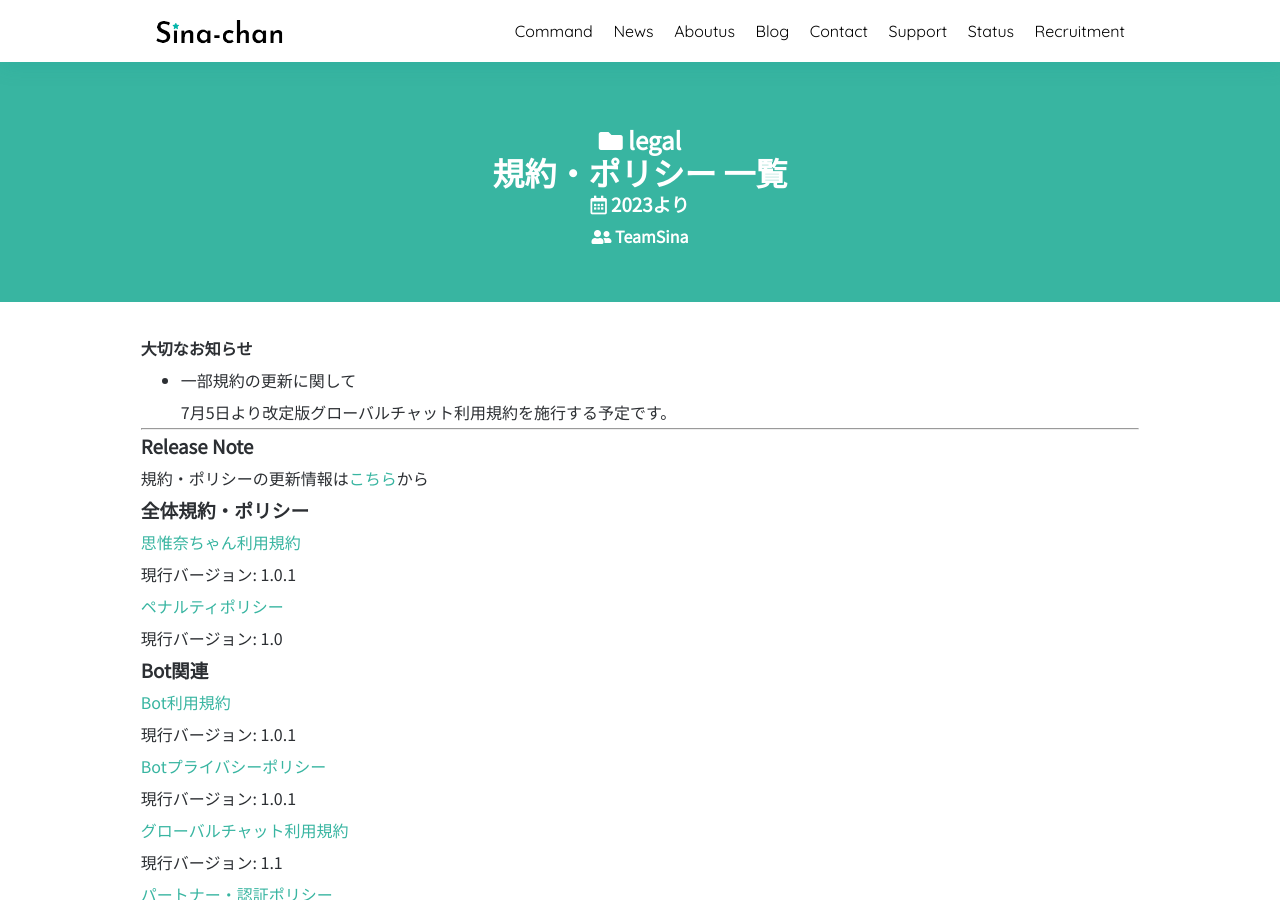
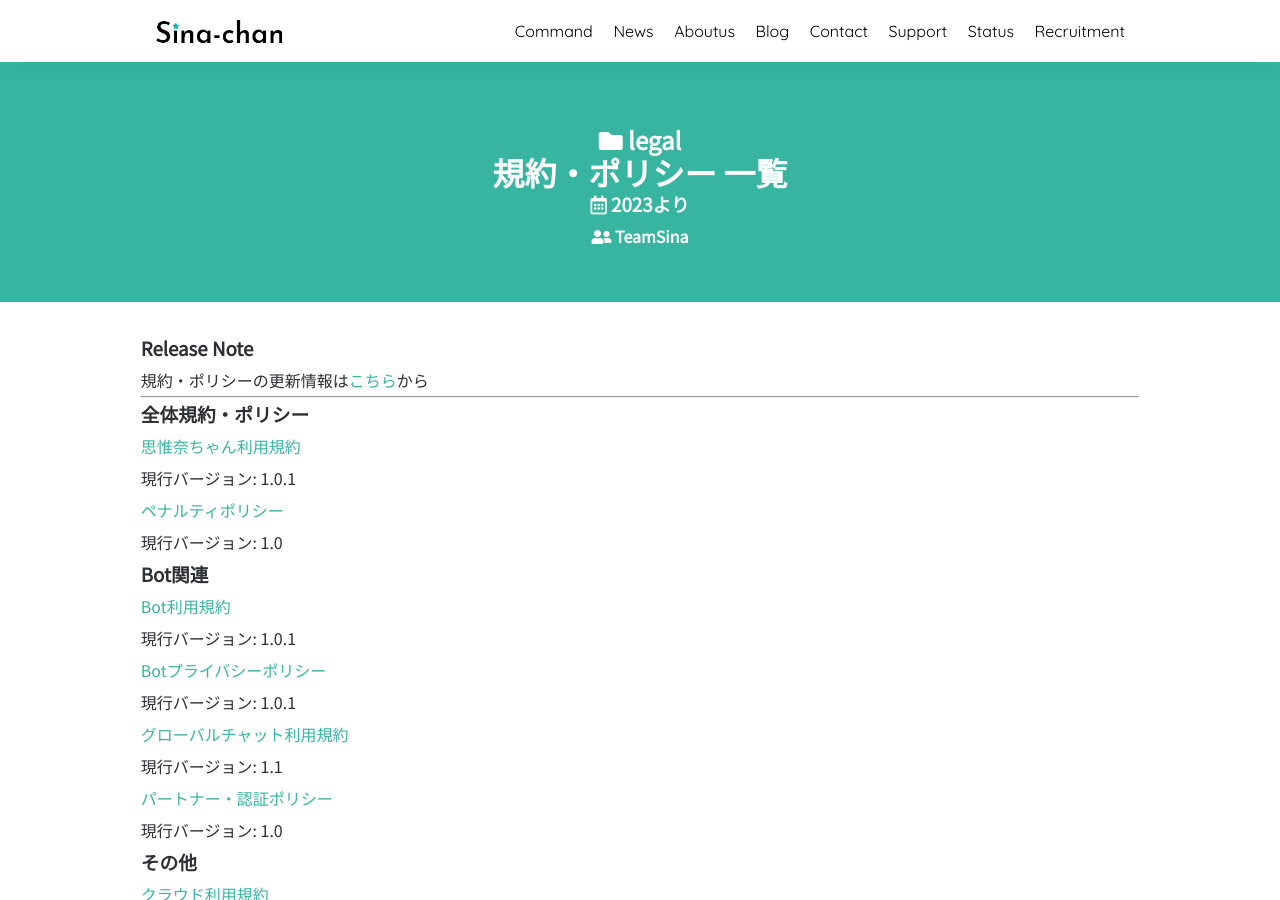
Before and after one commit to SinaKitagami/sinakitagami.github.io, a Jekyll site: the page built from legal.md, in a window 1280 px wide and 900 px high. Built offline with Jekyll 4.4.1, drawn with Linux system fonts in a browser that asks for light colours; nearby versions of some CDN libraries; a script that is not in the unit is left out.

Commit message:
legal.md を更新

```diff
--- a/legal.md
+++ b/legal.md
@@ -10,14 +10,10 @@ date: 2023より
 
 ---
 
-#### 大切なお知らせ
-- 一部規約の更新に関して<br>
-7月5日より改定版グローバルチャット利用規約を施行する予定です。<br>
+### Release Note
+規約・ポリシーの更新情報は<a href="{{site.url}}/legal/release-note" class="a-orange">こちら</a>から
 
 ---
-
-### Release Note
-規約・ポリシーの更新情報は<a href="{{site.url}}/legal/release-note" class="a-orange">こちら</a>から
 
 ### 全体規約・ポリシー
 
```
